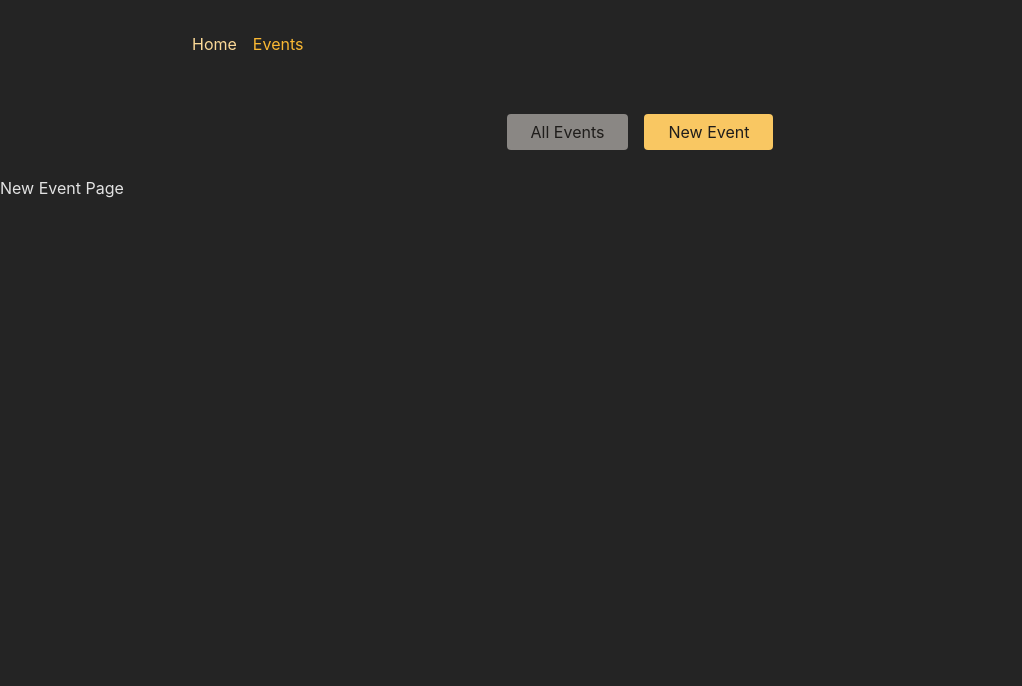
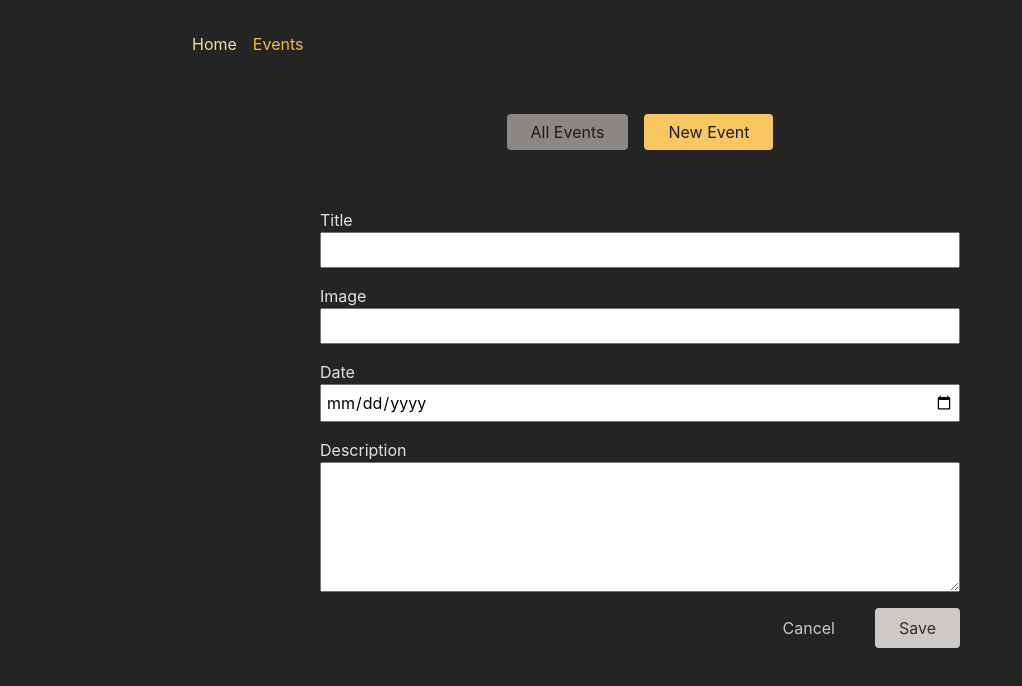
Before and after one commit to ikiet/react-router-learing, a React (Create React App) app in the folder frontend/: page /events/new in a window 1280 px wide. Shown: the top 686 px of the page, without its empty margins (0-1022 px from the left). Built offline with nearby package versions, Linux system fonts and the light colour scheme.

Commit message:
add event form to new event page

```diff
--- a/frontend/src/pages/NewEventPage.js
+++ b/frontend/src/pages/NewEventPage.js
@@ -1,5 +1,7 @@
+import EventForm from "../components/EventForm";
+
 const NewEventPage = () => {
-  return <div>New Event Page</div>;
+  return <EventForm/>;
 };
 
 export default NewEventPage;
```
